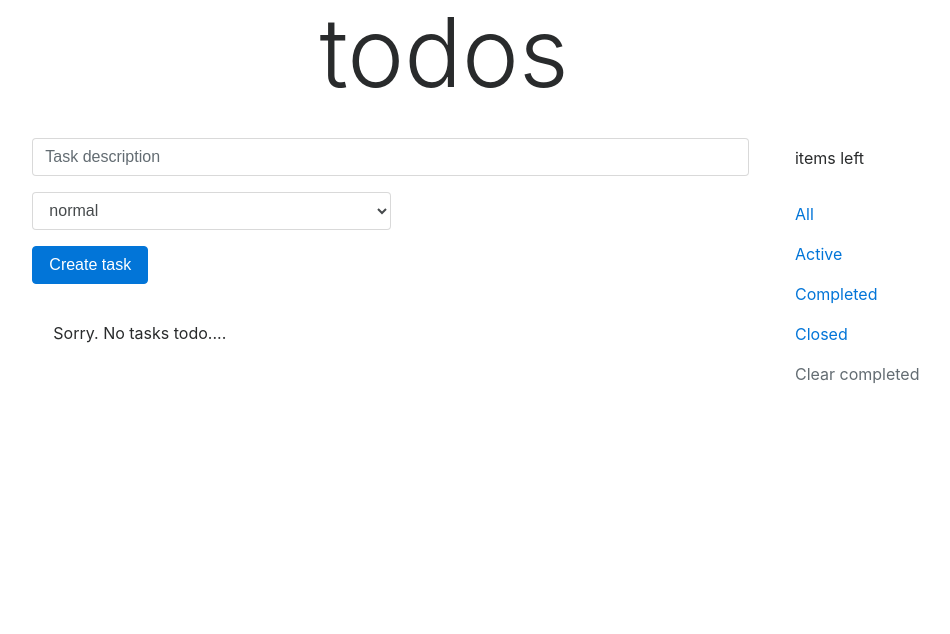
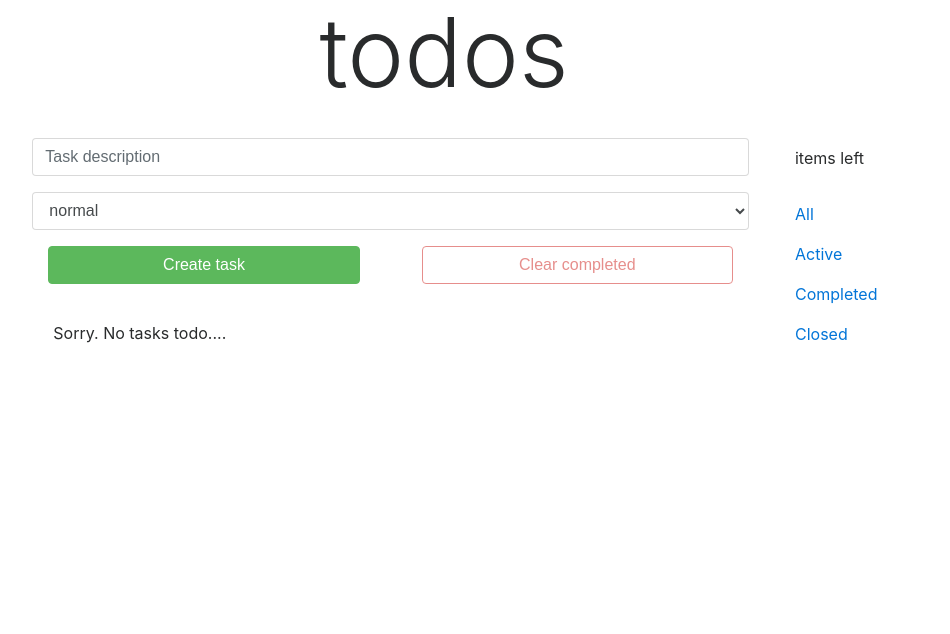
Before and after one commit to dmmeteo/todolist, a Django app: template templates/home.html in a window 1280 px wide. Shown: the top 634 px of the page, without its empty margins (196-1146 px from the left). Run offline with Django 3.2, Linux system fonts and the light colour scheme; the template is opened without the code that fills it: values that come from a table or form of the project are taken from there, others are empty; parts of the project's set-up code (start-up, migrations or seed data) failed here and were passed over; some libraries are stand-ins or nearby versions.

Commit message:
normal form to add & clear tasks

```diff
--- a/templates/base.html
+++ b/templates/base.html
@@ -21,17 +21,16 @@
                 {% endblock %}
             </div>
             <div class="col-md-3 col-lg-2 col-sm-12">
-                <nav class="nav flex-md-column flex-sm-row justify-content-center">
+                <nav class="nav nav-pills flex-md-column flex-sm-row justify-content-center">
                     <p class="nav-link">{% block items_left %}No{% endblock %} items left</p>
 
                     <a class="nav-link" href="{% url 'home' %}">All</a>
                     <a class="nav-link" href="{% url 'tasks_by_status' 'active' %}">Active</a>
                     <a class="nav-link" href="{% url 'tasks_by_status' 'completed' %}">Completed</a>
                     <a class="nav-link" href="{% url 'tasks_by_status' 'closed' %}">Closed</a>
-
-                    <a class="nav-link {% block items_completed %}{% endblock %}" href="{% url 'clear_items' %}">Clear completed</a>
                 </nav>
             </div>
+            {% include 'modal.html' %}
         </div>
     </div>
 
--- a/templates/home.html
+++ b/templates/home.html
@@ -5,17 +5,20 @@
 
 {% block items_left %}{{ items_left }}{% endblock %}
 
-{% block items_completed %}
-    {% if items_completed|length == 0 %}
-        disabled
-    {% endif %}
-{% endblock %}
-
 {% block content %}
     <form method="post" class="" action="">
         {% csrf_token %}
         {{ form|crispy }}
-        <button type="submit" class="btn btn-primary">Create task</button>
+        <div class="row d-flex justify-content-around">
+            <button type="submit" class="col-5 btn btn-success">Create task</button>
+            <button type="button" class="col-5 btn btn-outline-danger"
+                    {% if items_completed|length == 0 %}
+                        disabled
+                    {% endif %}
+                    data-toggle="modal" data-target="#сlearModal">
+                Clear completed
+            </button>
+        </div>
     </form><br>
     {% for task in tasks %}
 
--- /dev/null
+++ b/templates/modal.html
@@ -0,0 +1,20 @@
+<!-- Modal -->
+<div class="modal fade" id="сlearModal" tabindex="-1" role="dialog" aria-labelledby="сlearModalTitle" aria-hidden="true">
+    <div class="modal-dialog" role="document">
+        <div class="modal-content">
+            <div class="modal-header">
+                <h5 class="modal-title" id="сlearModalTitle">Warning!</h5>
+                <button type="button" class="close" data-dismiss="modal" aria-label="Close">
+                    <span aria-hidden="true">&times;</span>
+                </button>
+            </div>
+            <div class="modal-body d-flex justify-content-center">
+                <h5>Do you really want to clear completed tasks?</h5>
+            </div>
+            <div class="modal-footer">
+                <a class="btn btn-primary" href="{% url 'clear_items' %}">Save changes</a>
+                <button type="button" class="btn btn-secondary" data-dismiss="modal">Close</button>
+            </div>
+        </div>
+    </div>
+</div>
--- a/templates/tasks_by_status.html
+++ b/templates/tasks_by_status.html
@@ -4,12 +4,6 @@
 {% block title %}{{ title }}{% endblock %}
 
 {% block items_left %}{{ items_left }}{% endblock %}
-
-{% block items_completed %}
-    {% if items_completed|length == 0 %}
-        disabled
-    {% endif %}
-{% endblock %}
 
 {% block content %}
 
--- a/todolist/forms.py
+++ b/todolist/forms.py
@@ -3,7 +3,7 @@ from django import forms
 
 class CreateTask(forms.Form):
     error_css_class = 'has-danger'
-    required_css_class = 'required'
+    label_class = 'col-lg-2'
     options = (
         ('normal', 'normal'),
         ('low', 'low'),
@@ -19,12 +19,10 @@ class CreateTask(forms.Form):
     priority = forms.ChoiceField(
         label=False,
         choices=options,
-        widget=forms.Select(attrs={"class": "col-6"})
     )
 
     def clean_priority(self):
         data = self.cleaned_data['priority']
-        print data
         if data not in ['normal', 'low', 'high', 'critical']:
             data = 'normal'
         return data
--- a/todolist/views.py
+++ b/todolist/views.py
@@ -5,6 +5,7 @@ from annoying.decorators import render_to
 from .forms import CreateTask
 from couchdbcurl.client import Document
 import django_couch
+
 
 
 # Create your views here.
```
